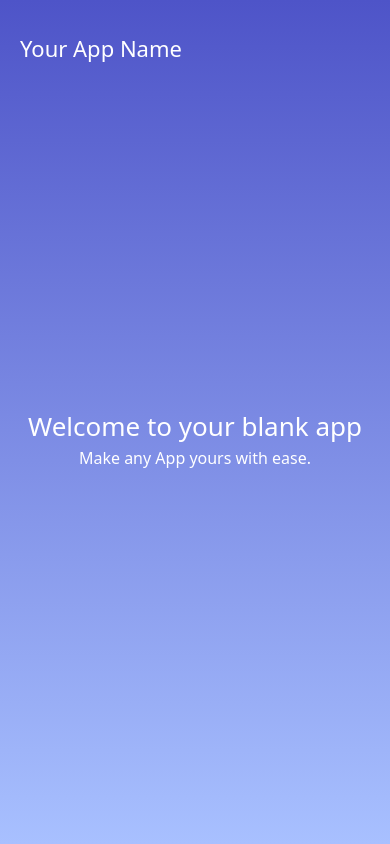
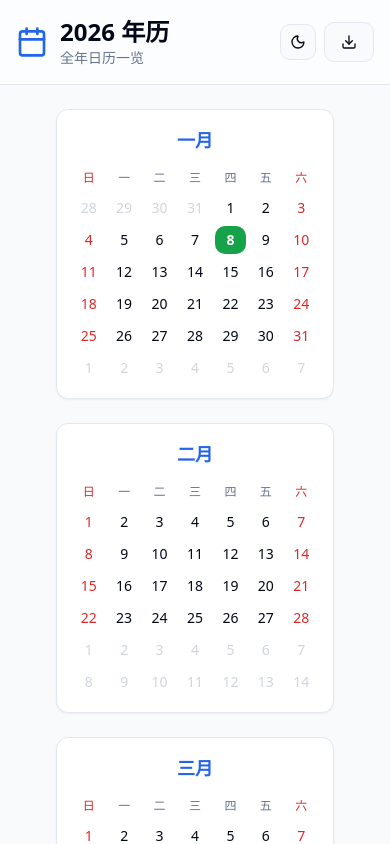
Before and after one commit to yq77org/enter-Greeting-Protocol, a React (Vite) app: page / in a window 390 px wide. Shown: the top 844 px of the page. Built offline with nearby package versions, Linux system fonts and the light colour scheme.

Commit message:
feat(calendar): implement year calendar application

```diff
--- /dev/null
+++ b/src/components/YearCalendar.tsx
@@ -0,0 +1,119 @@
+import { Card } from "@/components/ui/card";
+
+interface DayInfo {
+  date: number;
+  isCurrentMonth: boolean;
+  isToday: boolean;
+  isWeekend: boolean;
+}
+
+const YearCalendar = () => {
+  const year = 2026;
+  const today = new Date();
+  const isToday = (month: number, date: number) => {
+    return (
+      today.getFullYear() === year &&
+      today.getMonth() === month &&
+      today.getDate() === date
+    );
+  };
+
+  const getMonthDays = (month: number): DayInfo[] => {
+    const firstDay = new Date(year, month, 1);
+    const lastDay = new Date(year, month + 1, 0);
+    const daysInMonth = lastDay.getDate();
+    const startingDayOfWeek = firstDay.getDay();
+
+    const days: DayInfo[] = [];
+
+    // Add previous month's days
+    for (let i = 0; i < startingDayOfWeek; i++) {
+      const prevMonthLastDay = new Date(year, month, 0).getDate();
+      const date = prevMonthLastDay - startingDayOfWeek + i + 1;
+      days.push({
+        date,
+        isCurrentMonth: false,
+        isToday: false,
+        isWeekend: i === 0 || i === 6,
+      });
+    }
+
+    // Add current month's days
+    for (let date = 1; date <= daysInMonth; date++) {
+      const dayOfWeek = new Date(year, month, date).getDay();
+      days.push({
+        date,
+        isCurrentMonth: true,
+        isToday: isToday(month, date),
+        isWeekend: dayOfWeek === 0 || dayOfWeek === 6,
+      });
+    }
+
+    // Add next month's days
+    const remainingDays = 42 - days.length;
+    for (let date = 1; date <= remainingDays; date++) {
+      const dayOfWeek = (lastDay.getDay() + date) % 7;
+      days.push({
+        date,
+        isCurrentMonth: false,
+        isToday: false,
+        isWeekend: dayOfWeek === 0 || dayOfWeek === 6,
+      });
+    }
+
+    return days;
+  };
+
+  const monthNames = [
+    "一月", "二月", "三月", "四月", "五月", "六月",
+    "七月", "八月", "九月", "十月", "十一月", "十二月"
+  ];
+
+  const weekDays = ["日", "一", "二", "三", "四", "五", "六"];
+
+  return (
+    <div className="grid grid-cols-1 md:grid-cols-2 lg:grid-cols-3 xl:grid-cols-4 gap-6 p-6">
+      {monthNames.map((monthName, monthIndex) => (
+        <Card key={monthIndex} className="p-4 hover:shadow-lg transition-shadow">
+          <h3 className="text-lg font-semibold mb-3 text-center text-primary">
+            {monthName}
+          </h3>
+          <div className="grid grid-cols-7 gap-1">
+            {weekDays.map((day, index) => (
+              <div
+                key={day}
+                className={`text-center text-xs font-medium py-1 ${
+                  index === 0 || index === 6
+                    ? "text-[hsl(var(--weekend))]"
+                    : "text-muted-foreground"
+                }`}
+              >
+                {day}
+              </div>
+            ))}
+            {getMonthDays(monthIndex).map((day, index) => (
+              <div
+                key={index}
+                className={`
+                  text-center text-sm py-1 rounded-md transition-colors
+                  ${!day.isCurrentMonth ? "text-muted-foreground/30" : ""}
+                  ${day.isToday
+                    ? "bg-[hsl(var(--today))] text-white font-bold"
+                    : day.isWeekend && day.isCurrentMonth
+                    ? "text-[hsl(var(--weekend))]"
+                    : ""
+                  }
+                  ${day.isCurrentMonth && !day.isToday ? "hover:bg-accent/50" : ""}
+                `}
+              >
+                {day.date}
+              </div>
+            ))}
+          </div>
+        </Card>
+      ))}
+    </div>
+  );
+};
+
+export default YearCalendar;
--- a/src/index.css
+++ b/src/index.css
@@ -5,7 +5,7 @@
 
 @layer base {
   :root {
-    --background: 0 0% 100%;
+    --background: 210 40% 98%;
     --foreground: 222.2 84% 4.9%;
 
     --card: 0 0% 100%;
@@ -14,7 +14,7 @@
     --popover: 0 0% 100%;
     --popover-foreground: 222.2 84% 4.9%;
 
-    --primary: 222.2 47.4% 11.2%;
+    --primary: 221 83% 53%;
     --primary-foreground: 210 40% 98%;
 
     --secondary: 210 40% 96.1%;
@@ -23,17 +23,29 @@
     --muted: 210 40% 96.1%;
     --muted-foreground: 215.4 16.3% 46.9%;
 
-    --accent: 210 40% 96.1%;
-    --accent-foreground: 222.2 47.4% 11.2%;
+    --accent: 221 83% 53%;
+    --accent-foreground: 210 40% 98%;
 
     --destructive: 0 84.2% 60.2%;
     --destructive-foreground: 210 40% 98%;
 
     --border: 214.3 31.8% 91.4%;
     --input: 214.3 31.8% 91.4%;
-    --ring: 222.2 84% 4.9%;
+    --ring: 221 83% 53%;
 
-    --radius: 0.5rem;
+    --radius: 0.75rem;
+
+    --today: 142 76% 36%;
+    --weekend: 0 72% 51%;
+
+    --sidebar-background: 0 0% 98%;
+    --sidebar-foreground: 240 5.3% 26.1%;
+    --sidebar-primary: 240 5.9% 10%;
+    --sidebar-primary-foreground: 0 0% 98%;
+    --sidebar-accent: 240 4.8% 95.9%;
+    --sidebar-accent-foreground: 240 5.9% 10%;
+    --sidebar-border: 220 13% 91%;
+    --sidebar-ring: 217.2 91.2% 59.8%;
 
     --sidebar-background: 0 0% 98%;
 
@@ -53,17 +65,17 @@
   }
 
   .dark {
-    --background: 222.2 84% 4.9%;
+    --background: 222.2 47% 11%;
     --foreground: 210 40% 98%;
 
-    --card: 222.2 84% 4.9%;
+    --card: 217.2 32.6% 17.5%;
     --card-foreground: 210 40% 98%;
 
     --popover: 222.2 84% 4.9%;
     --popover-foreground: 210 40% 98%;
 
-    --primary: 210 40% 98%;
-    --primary-foreground: 222.2 47.4% 11.2%;
+    --primary: 221 83% 53%;
+    --primary-foreground: 210 40% 98%;
 
     --secondary: 217.2 32.6% 17.5%;
     --secondary-foreground: 210 40% 98%;
@@ -71,7 +83,7 @@
     --muted: 217.2 32.6% 17.5%;
     --muted-foreground: 215 20.2% 65.1%;
 
-    --accent: 217.2 32.6% 17.5%;
+    --accent: 221 83% 53%;
     --accent-foreground: 210 40% 98%;
 
     --destructive: 0 62.8% 30.6%;
@@ -79,7 +91,19 @@
 
     --border: 217.2 32.6% 17.5%;
     --input: 217.2 32.6% 17.5%;
-    --ring: 212.7 26.8% 83.9%;
+    --ring: 221 83% 53%;
+
+    --today: 142 71% 45%;
+    --weekend: 0 84% 60%;
+
+    --sidebar-background: 240 5.9% 10%;
+    --sidebar-foreground: 240 4.8% 95.9%;
+    --sidebar-primary: 224.3 76.3% 48%;
+    --sidebar-primary-foreground: 0 0% 100%;
+    --sidebar-accent: 240 3.7% 15.9%;
+    --sidebar-accent-foreground: 240 4.8% 95.9%;
+    --sidebar-border: 240 3.7% 15.9%;
+    --sidebar-ring: 217.2 91.2% 59.8%;
     --sidebar-background: 240 5.9% 10%;
     --sidebar-foreground: 240 4.8% 95.9%;
     --sidebar-primary: 224.3 76.3% 48%;
--- a/src/pages/Index.tsx
+++ b/src/pages/Index.tsx
@@ -1,13 +1,58 @@
-// Update this page (the content is just a fallback if you fail to update the page)
+import YearCalendar from "@/components/YearCalendar";
+import { Button } from "@/components/ui/button";
+import { CalendarIcon, Download, Sun, Moon } from "lucide-react";
+import { useState, useEffect } from "react";
 
 const Index = () => {
+  const [isDark, setIsDark] = useState(false);
+
+  useEffect(() => {
+    if (isDark) {
+      document.documentElement.classList.add("dark");
+    } else {
+      document.documentElement.classList.remove("dark");
+    }
+  }, [isDark]);
+
+  const handlePrint = () => {
+    window.print();
+  };
+
   return (
-    <div className="w-full h-full p-[32px] bg-gradient-to-b from-[#4E54C8] to-[#A8C0FF] flex flex-col max-md:pt-[32px] max-md:pl-[20px] max-md:pr-[20px] max-md:pb-[32px]">
-      <div className="text-[26px] text-white max-md:text-[22px]">Your App Name</div>
-      <div className='h-full flex-1 flex flex-col items-center justify-center'>
-        <div className='text-[48px] text-white text-center max-md:text-[26px]'>Welcome to your blank app</div>
-        <div className='text-[24px] text-white text-center max-md:text-[16px]'>Make any App yours with ease.</div>
-      </div>
+    <div className="min-h-screen w-full bg-background">
+      <header className="sticky top-0 z-10 bg-card/95 backdrop-blur supports-[backdrop-filter]:bg-card/60 border-b">
+        <div className="container mx-auto px-4 py-4 flex items-center justify-between">
+          <div className="flex items-center gap-3">
+            <CalendarIcon className="w-8 h-8 text-primary" />
+            <div>
+              <h1 className="text-2xl font-bold text-foreground">2026 年历</h1>
+              <p className="text-sm text-muted-foreground">全年日历一览</p>
+            </div>
+          </div>
+          <div className="flex items-center gap-2">
+            <Button
+              variant="outline"
+              size="icon"
+              onClick={() => setIsDark(!isDark)}
+              className="w-9 h-9"
+            >
+              {isDark ? <Sun className="h-4 w-4" /> : <Moon className="h-4 w-4" />}
+            </Button>
+            <Button onClick={handlePrint} variant="outline" className="gap-2">
+              <Download className="w-4 h-4" />
+              <span className="hidden sm:inline">打印</span>
+            </Button>
+          </div>
+        </div>
+      </header>
+
+      <main className="container mx-auto">
+        <YearCalendar />
+      </main>
+
+      <footer className="mt-8 py-6 text-center text-sm text-muted-foreground border-t">
+        <p>© 2026 年历 - 为您提供全年日历查看</p>
+      </footer>
     </div>
   );
 };
--- a/tailwind.config.ts
+++ b/tailwind.config.ts
@@ -62,7 +62,9 @@ export default {
 					'accent-foreground': 'hsl(var(--sidebar-accent-foreground))',
 					border: 'hsl(var(--sidebar-border))',
 					ring: 'hsl(var(--sidebar-ring))'
-				}
+				},
+				today: 'hsl(var(--today))',
+				weekend: 'hsl(var(--weekend))'
 			},
 			borderRadius: {
 				lg: 'var(--radius)',
```
Also changed, not shown: 1 other file (tests, documents, lock files or other folders).
